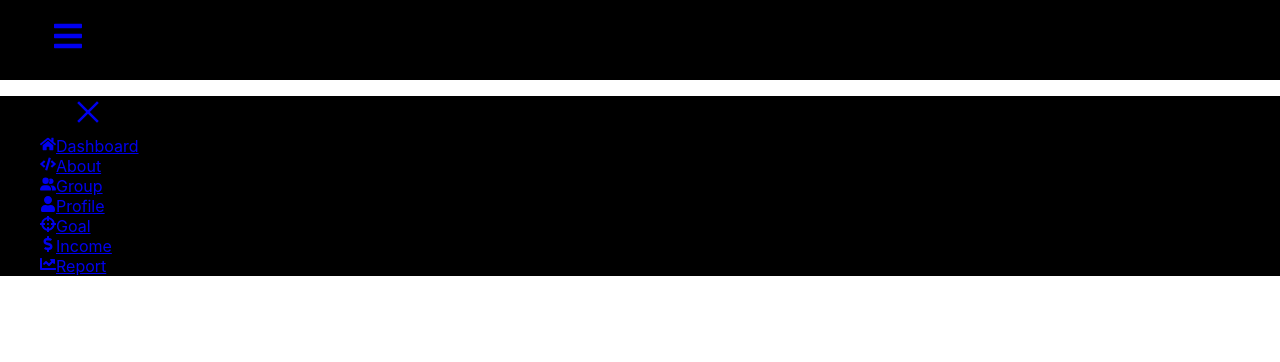
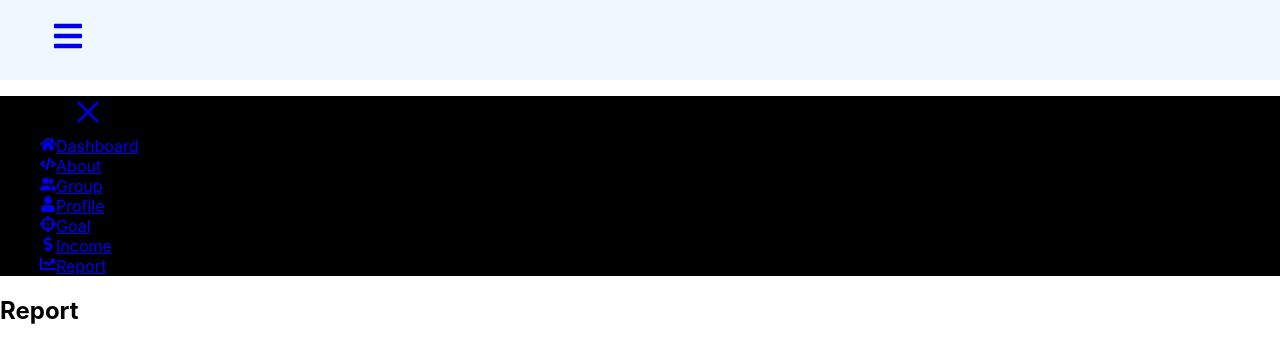
Before and after one commit to Jognovezzu/shared-finances, a React (Create React App) app: page /report in a window 1280 px wide. Shown: the top 362 px of the page. Built offline with nearby package versions, Linux system fonts and the light colour scheme.

Commit message:
new same adjust

```diff
--- a/src/App.css
+++ b/src/App.css
@@ -1,5 +1,11 @@
 .App {
   text-align: center;
+}
+
+.body{
+  background-color: #F0F8FF;
+  color: white;
+
 }
 
 .App-logo {
--- a/src/App.tsx
+++ b/src/App.tsx
@@ -4,6 +4,10 @@ import './App.css';
 import Sidebar from './components/Sidebar';
 import Dashboard from './pages/Dashboard';
 import About from './pages/About';
+import Group from './pages/Group';
+import Income from './pages/Income';
+import Profile from './pages/Profile';
+import Report from './pages/Report';
 function App() {
   return (
     <BrowserRouter>
@@ -12,6 +16,10 @@ function App() {
         <Route path="/" element={<Dashboard/>} />
         <Route path="/dashboard" element={<Dashboard/>} />
         <Route path="/about" element={<About/>} />
+        <Route path="/group" element={<Group/>} />
+        <Route path='/income' element={<Income/>} />
+        <Route path='/Profile' element={<Profile/>} />
+        <Route path='/Report' element= {<Report/>} />
         </Routes>
     </BrowserRouter>
   );
--- a/src/components/Sidebar.css
+++ b/src/components/Sidebar.css
@@ -1,5 +1,5 @@
 .navbar{
-    background-color: #1371cf;
+    background-color: #F0F8FF;
     border-right: 1px solid #e9ecef;
     height: 100vh;
     width: 250px;
@@ -11,7 +11,7 @@
 }
 
 .sidebar {
-    background-color: #000000;
+    background-color: 	#F0F8FF;
     display: flex;
     flex-direction: column;
     height: 100%;
--- a/src/pages/Group.jsx
+++ b/src/pages/Group.jsx
@@ -0,0 +1,13 @@
+import React from "react";
+
+const Group = () => {
+    return (
+        <div className="group">
+            <h2>
+                Group
+            </h2>
+        </div>
+    );
+};
+
+export default Group;
--- a/src/pages/Income.jsx
+++ b/src/pages/Income.jsx
@@ -1 +1,14 @@
 //Page to display incoming revenue and expenses
+import React from 'react';
+
+const Income = () => {
+    return (
+        <div className="income">
+            <h2>
+                Income
+            </h2>
+        </div>
+    );
+};
+
+export default Income;
--- a/src/pages/Profile.jsx
+++ b/src/pages/Profile.jsx
@@ -0,0 +1,13 @@
+import React from "react";
+
+const Profile = () => {
+    return (
+        <div className="profile">
+            <h2>
+                Profile
+            </h2>
+        </div>
+    );
+};
+
+export default Profile;
--- a/src/pages/Report.jsx
+++ b/src/pages/Report.jsx
@@ -0,0 +1,13 @@
+import React from "react";
+
+const Report = () => {
+    return (
+        <div className="report">
+            <h2>
+                Report
+            </h2>
+        </div>
+    );
+};
+
+export default Report;
```
